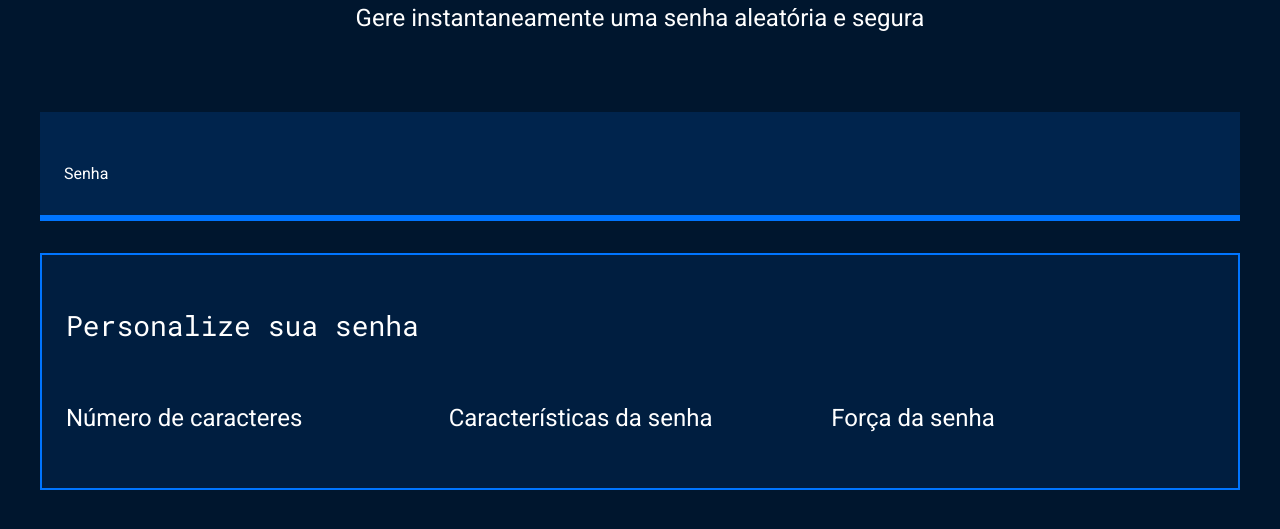
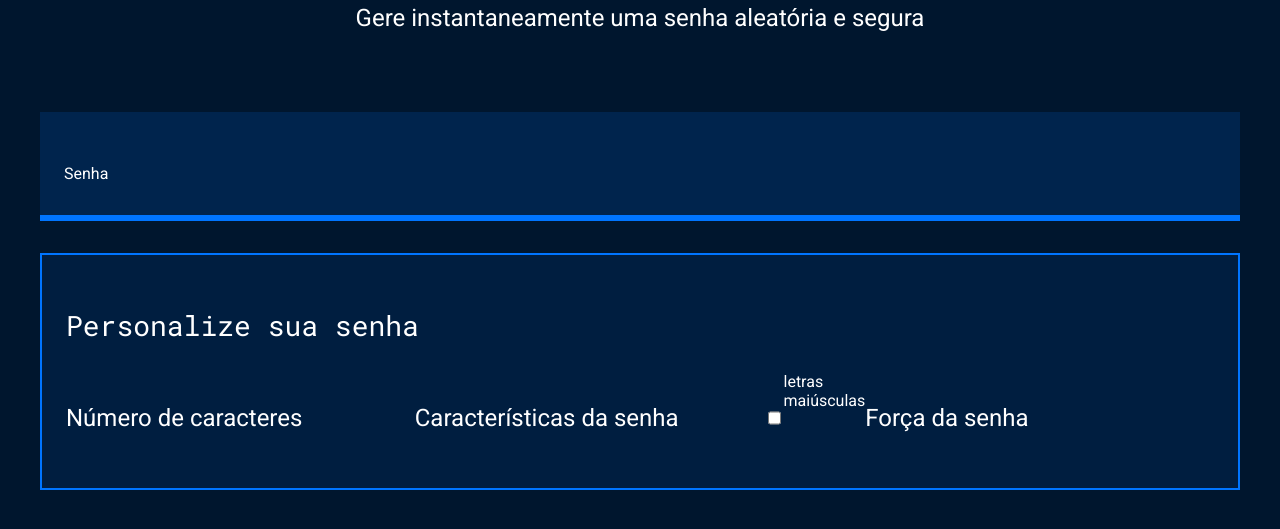
Before and after one commit to anaxttys/senha, a plain HTML site: page index.html in a window 1280 px wide. Shown: the part 191-720 px from the top of the page. Drawn offline with Linux system fonts and the light colour scheme.

Commit message:
Add files via upload

```diff
--- a/index.html
+++ b/index.html
@@ -27,7 +27,8 @@
                 </div>
                 <div class="parametro-senha">
                     <h4 class="parametro-senha__titulo">Características da senha</h4>
-                </div>
+                </div><input type="checkbox">
+                <label for="maiusculo">letras maiúsculas</label>
                 <div class="parametro-senha">
                     <h4 class="parametro-senha__titulo">Força da senha</h4>
                 </div>
```
